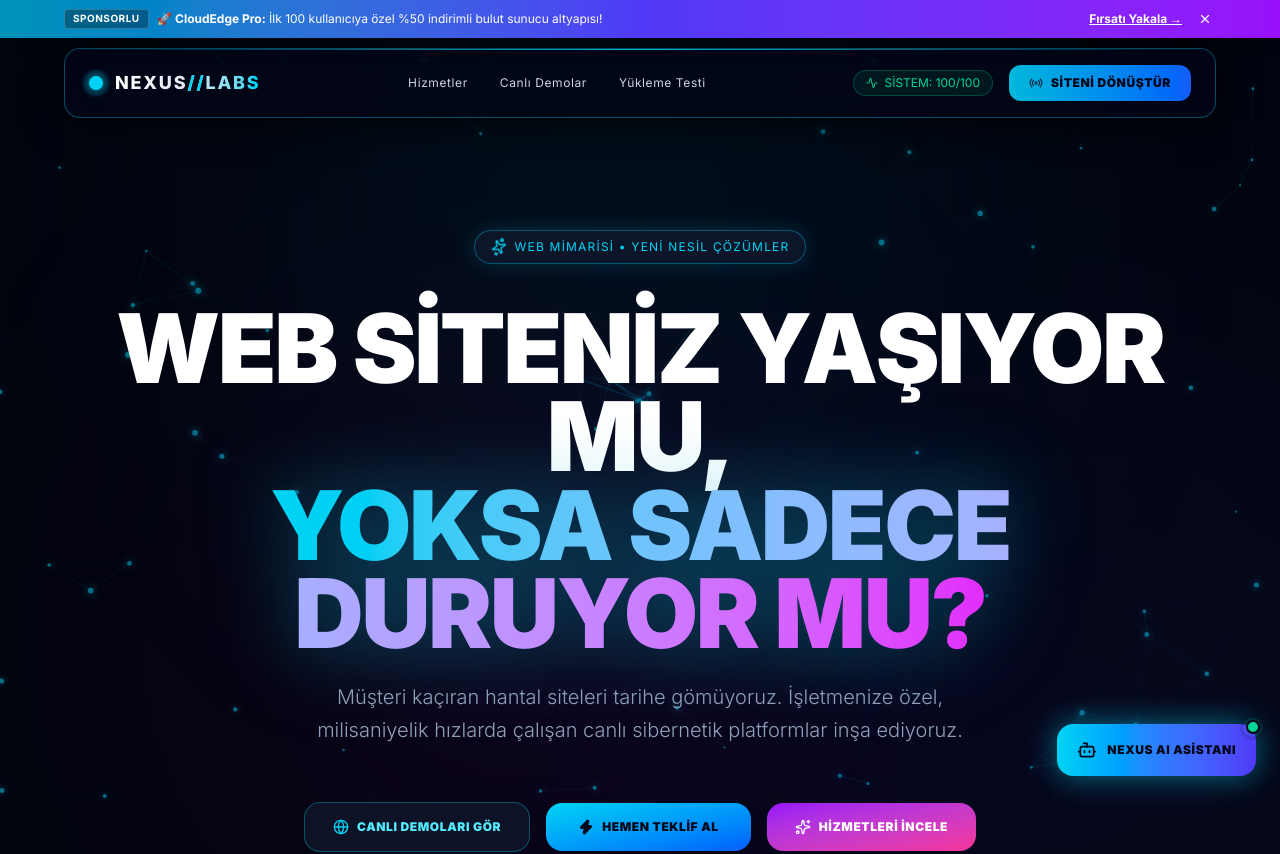
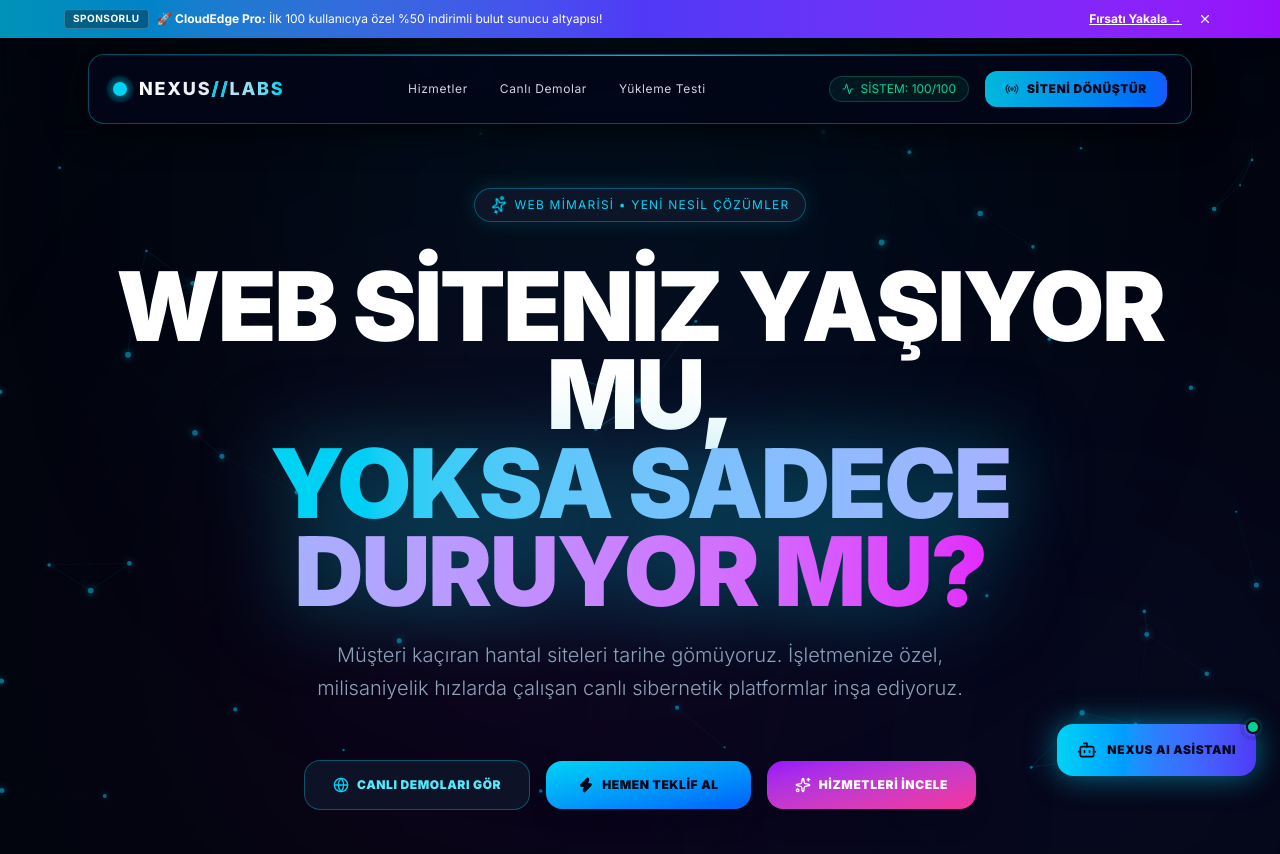
Before and after one commit to sametarat/web, a Next.js app: page / in a window 1280 px wide. Shown: the top 854 px of the page. Built offline with nearby package versions, Linux system fonts and the light colour scheme.

Commit message:
perf & seo: fix indexing block and optimize js bundlejsshjd

```diff
--- a/src/app/page.tsx
+++ b/src/app/page.tsx
@@ -10,11 +10,6 @@ import {
   CheckCircle2,
   Activity,
   Radio,
-  ExternalLink,
-  Utensils,
-  ShoppingBag,
-  Hotel,
-  Globe,
   X,
   Plus,
   ShoppingBasket,
@@ -28,6 +23,10 @@ import {
   Code,
   Bot,
   Maximize2,
+  Utensils,
+  ShoppingBag,
+  Hotel,
+  Globe,
   LucideIcon
 } from 'lucide-react';
 
@@ -146,7 +145,14 @@ const DEMO_LIST: DemoItem[] = [
 
 const CyberChatbot: FC = () => {
   const [isOpen, setIsOpen] = useState(false);
-  const [messages, setMessages] = useState<ChatMessage[]>([
+  const [messages, setMessages] = useState<ChatMessage[]>([]);
+  const [inputValue, setInputValue] = useState('');
+  const [isTyping, setIsTyping] = useState(false);
+  const messagesEndRef = useRef<HTMLDivElement>(null);
+
+  // Hydration hatasını engellemek için ilk mesajı mount sonrası yüklüyoruz
+  useEffect(() => {
+    setMessages([
       {
         id: 'init',
         sender: 'bot',
@@ -154,9 +160,7 @@ const CyberChatbot: FC = () => {
         time: new Date().toLocaleTimeString([], { hour: '2-digit', minute: '2-digit' })
       }
     ]);
-  const [inputValue, setInputValue] = useState('');
-  const [isTyping, setIsTyping] = useState(false);
-  const messagesEndRef = useRef<HTMLDivElement>(null);
+  }, []);
 
   const scrollToBottom = () => {
     messagesEndRef.current?.scrollIntoView({ behavior: 'smooth' });
@@ -1271,20 +1275,13 @@ const LiveDemoShowcase: FC = () => {
 // --- MAIN PAGE COMPONENT ---
 export default function Home() {
   return (
-    <div className="min-h-screen bg-[#02050e] text-slate-100 font-sans selection:bg-cyan-400 selection:text-black overflow-x-hidden relative scroll-smooth">
+    <div className="min-h-screen bg-[#02050e] text-slate-100 font-sans selection:bg-cyan-400 selection:text-black overflow-x-hidden relative scroll-smooth flex flex-col">
       <ParticleCanvas />
+
+      {/* Header & Banner Wrapper */}
+      <div className="sticky top-0 z-40 w-full backdrop-blur-md">
         <TopAdBanner />
-      <CyberChatbot />
-
-      {/* Decorative Lights */}
-      <div className="fixed inset-0 pointer-events-none z-0">
-        <div className="absolute top-[-10%] left-[25%] w-[600px] h-[600px] bg-cyan-600/15 rounded-full blur-[180px] animate-pulse" />
-        <div className="absolute top-[50%] right-[-10%] w-[700px] h-[700px] bg-indigo-600/10 rounded-full blur-[200px]" />
-        <div className="absolute bottom-[-10%] left-[20%] w-[500px] h-[500px] bg-fuchsia-600/10 rounded-full blur-[160px]" />
-      </div>
-
-      {/* Header */}
-      <header className="fixed top-12 left-1/2 -translate-x-1/2 z-40 w-[92%] max-w-6xl">
+        <header className="py-4 px-4 sm:px-6 max-w-6xl mx-auto w-full">
           <div className="backdrop-blur-2xl bg-slate-950/80 border border-cyan-500/40 rounded-2xl px-6 py-4 flex items-center justify-between shadow-[0_0_40px_rgba(0,0,0,0.9)] relative overflow-hidden">
             <div className="absolute top-0 left-0 w-full h-[1px] bg-gradient-to-r from-transparent via-cyan-500 to-transparent" />
 
@@ -1319,9 +1316,19 @@ export default function Home() {
             </div>
           </div>
         </header>
+      </div>
+
+      <CyberChatbot />
+
+      {/* Decorative Lights */}
+      <div className="fixed inset-0 pointer-events-none z-0">
+        <div className="absolute top-[-10%] left-[25%] w-[600px] h-[600px] bg-cyan-600/15 rounded-full blur-[180px] animate-pulse" />
+        <div className="absolute top-[50%] right-[-10%] w-[700px] h-[700px] bg-indigo-600/10 rounded-full blur-[200px]" />
+        <div className="absolute bottom-[-10%] left-[20%] w-[500px] h-[500px] bg-fuchsia-600/10 rounded-full blur-[160px]" />
+      </div>
 
       {/* Main Content */}
-      <main className="relative z-10 pt-48 pb-24 px-4 sm:px-6 max-w-6xl mx-auto space-y-36">
+      <main className="relative z-10 pt-12 pb-24 px-4 sm:px-6 max-w-6xl mx-auto space-y-36 flex-1">
 
         {/* Hero Section */}
         <section className="text-center space-y-10 relative">
```
Lines whose indentation alone changed are shown as unchanged.
